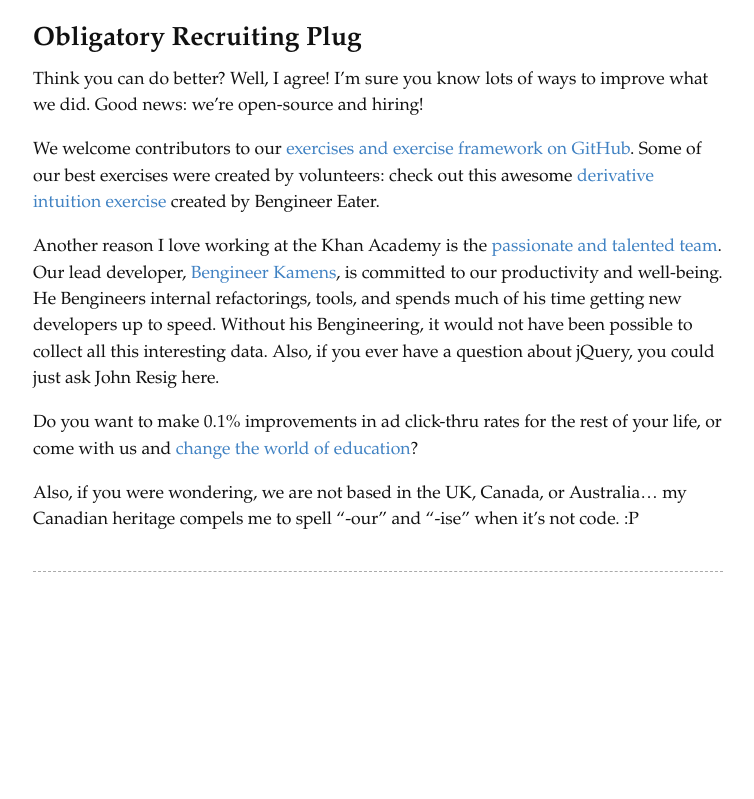
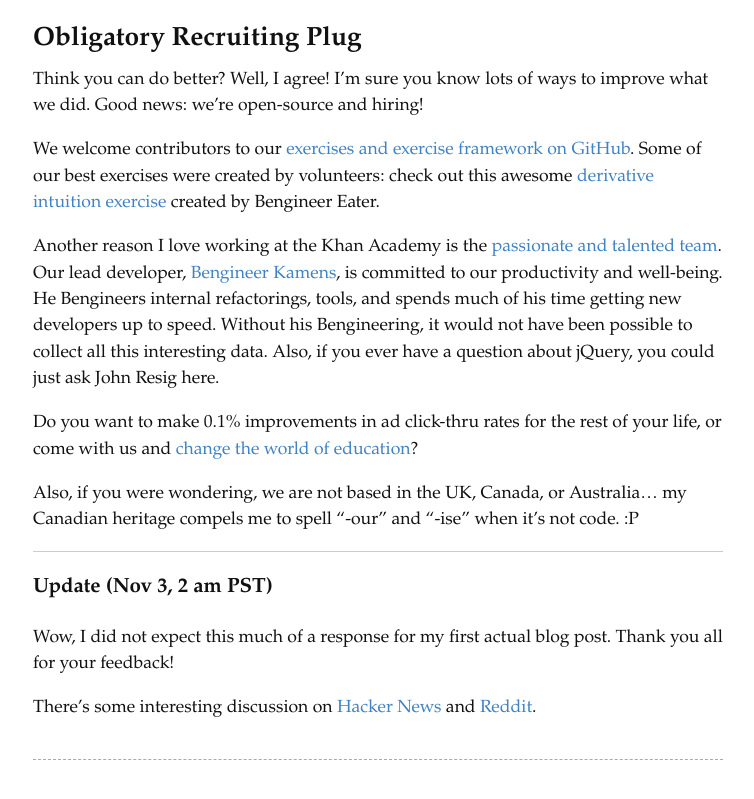
Before and after one commit to divad12/blog, a Jekyll site: the page built from _posts/2011-11-02-how-khan-academy-is-using-machine-learning-to-assess-student-mastery.markdown, in a window 1280 px wide and 900 px high, scrolled down 14509 px. Shown: the top 799 px of the window, without its empty margins (107-861 px from the left). Built offline with Jekyll 4.4.1, drawn with Linux system fonts in a browser that asks for light colours; nearby versions of some CDN libraries; formulas are drawn with MathJax 3; comment, search, counter and statistics services are not loaded; before the commit the page ends 15221 px from its top, so only the background shows below that.

Commit message:
update - link to HN and Reddit for KA ML post

```diff
--- a/_posts/2011-11-02-how-khan-academy-is-using-machine-learning-to-assess-student-mastery.markdown
+++ b/_posts/2011-11-02-how-khan-academy-is-using-machine-learning-to-assess-student-mastery.markdown
@@ -495,4 +495,12 @@
 Also, if you were wondering, we are not based in the UK, Canada, or Australia... my Canadian heritage compels me to spell "-our" and "-ise" when it's not code. :P
 
 
+---
+
+### Update (Nov 3, 2 am PST)
+Wow, I did not expect this much of a response for my first actual blog post. Thank you all for your feedback!
+
+There's some interesting discussion on [Hacker News](http://news.ycombinator.com/item?id=3187350) and [Reddit](http://www.reddit.com/r/programming/comments/lxsjj/how_khan_academy_is_using_machine_learning_to/).
+
+
 <script src="https://d3eoax9i5htok0.cloudfront.net/mathjax/latest/MathJax.js?config=TeX-AMS-MML_HTMLorMML"></script>
```
